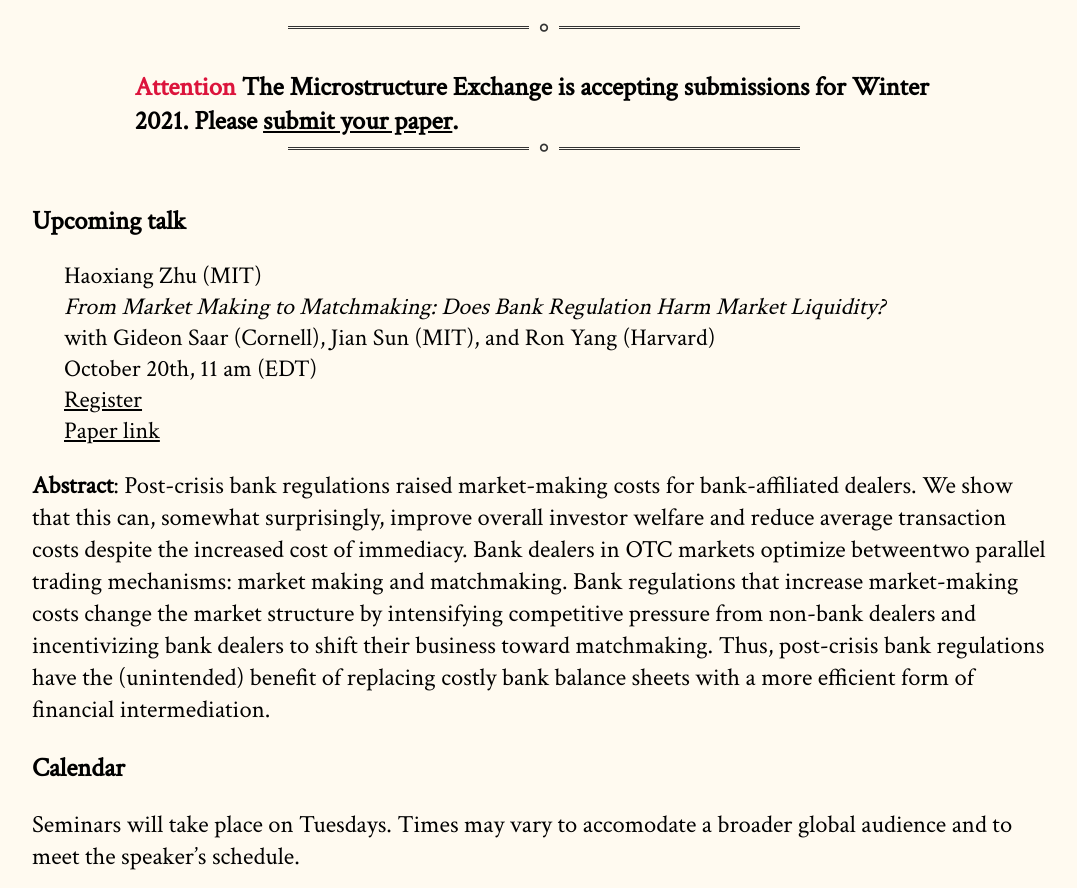
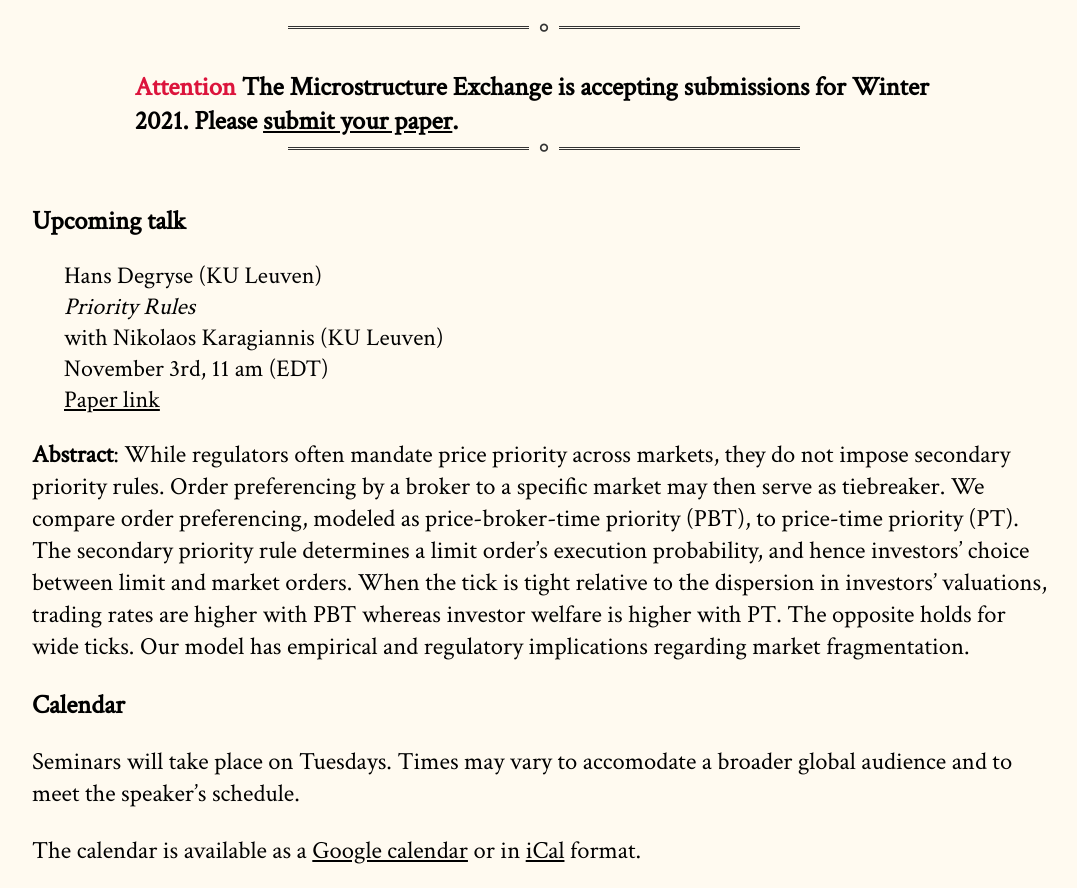
Before and after one commit to cpfiffer/microstructure.exchange, a Jekyll site: the page built from index.md, in a window 1280 px wide and 900 px high, scrolled down 435 px, cut to the strip 0-888 px from the top of the window. Shown: the whole strip, without its empty margins (96-1173 px from the left). Built offline with Jekyll 4.4.1, drawn with Linux system fonts in a browser that asks for light colours; some web fonts are replaced; some of the changed text lies outside the part shown.

Commit message:
Updates for Hans

```diff
--- a/_config.yml
+++ b/_config.yml
@@ -11,18 +11,11 @@ github:
   owner_name: Cameron Pfiffer
 
 speaker-info:
-  speaker-name: Haoxiang Zhu (MIT)
-  speaker-paper: "From Market Making to Matchmaking: Does Bank Regulation Harm Market Liquidity?"
-  coauthors: "Gideon Saar (Cornell), Jian Sun (MIT), and Ron Yang (Harvard)"
-  speaker-date: October 20th, 11 am (EDT)
+  speaker-name: Hans Degryse (KU Leuven)
+  speaker-paper: "Priority Rules"
+  coauthors: "Nikolaos Karagiannis (KU Leuven)"
+  speaker-date: November 3rd, 11 am (EDT)
   # discussant: "Gideon Saar (Cornell University)"
-  paper-link: https://www.mit.edu/~zhuh/SaarSunYangZhu_matchmaking.pdf
-  webinar-link: https://stockholmuniversity.zoom.us/webinar/register/WN_GmP7bOXzTUuCIOqimmRRjg
+  paper-link: https://papers.ssrn.com/sol3/papers.cfm?abstract_id=3496616
+  # webinar-link: https://stockholmuniversity.zoom.us/webinar/register/WN_GmP7bOXzTUuCIOqimmRRjg
   # slides-link: /slides/20201006 Microstructure Exchange - WEB.pdf
-
-# July 7 - Zhang/Moinas
-# July 14 - Ivashchenko/Hotchkiss
-# July 21 - Ernst/Foucault
-# July 28 - Marta/Goldstein
-# August 4 - Wang/Colliard
-# August 11 - Lee/Saar
--- a/index.md
+++ b/index.md
@@ -18,7 +18,7 @@ Speakers will be invited to present their work over Zoom. Seminars will last 45
 
 {% include upcoming-speaker.html %}
 
-**Abstract**: Post-crisis bank regulations raised market-making costs for bank-affiliated dealers. We show that this can, somewhat surprisingly, improve overall investor welfare and reduce average transaction costs despite the increased cost of immediacy. Bank dealers in OTC markets optimize betweentwo  parallel trading  mechanisms: market  making and matchmaking. Bank regulations that increase market-making costs change the market structure by intensifying competitive pressure from non-bank dealers and incentivizing bank dealers to shift their business toward matchmaking. Thus, post-crisis bank regulations have the (unintended) benefit of replacing costly bank balance sheets with a more efficient form of financial intermediation.
+**Abstract**: While regulators often mandate price priority across markets, they do not impose secondary priority rules. Order preferencing by a broker to a specific market may then serve as tiebreaker. We compare order preferencing, modeled as price-broker-time priority (PBT), to price-time priority (PT). The secondary priority rule determines a limit order's execution probability, and hence investors' choice between limit and market orders. When the tick is tight relative to the dispersion in investors' valuations, trading rates are higher with PBT whereas investor welfare is higher with PT. The opposite holds for wide ticks. Our model has empirical and regulatory implications regarding market fragmentation.
 
 ## Calendar
 
```
Also changed, not shown: other parts of index.md (+1 -0 lines), 1 other file.
